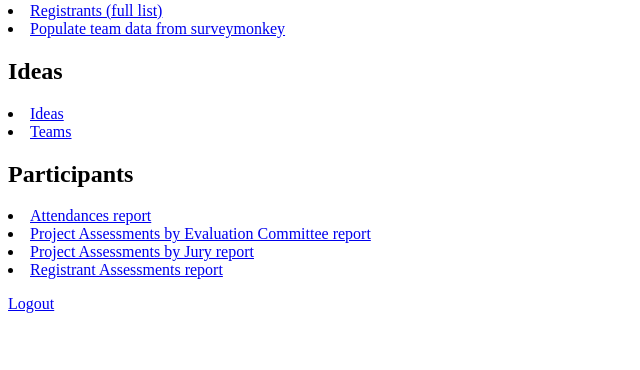
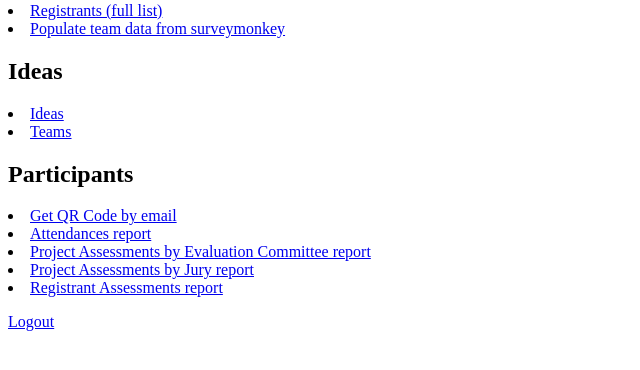
Before and after one commit to neosergio/hackatrix-api, a Django app: page /reports/ in a window 1280 px wide. Shown: the part 125-495 px from the top of the page, without its empty margins (0-640 px from the left). Run offline with Django 3.2, Linux system fonts and the light colour scheme; a user stored in the database is signed in; parts of the project's set-up code (start-up, migrations or seed data) failed here and were passed over; some libraries are stand-ins or nearby versions.

Commit message:
Add form to get QR by submitting email participant

```diff
--- /dev/null
+++ b/reports/forms.py
@@ -0,0 +1,5 @@
+from django import forms
+
+
+class EmailForm(forms.Form):
+    email = forms.EmailField(label='registrant email')
--- a/reports/templates/index.html
+++ b/reports/templates/index.html
@@ -18,6 +18,7 @@
 <div>
     <h2>Participants</h2>
     <p>
+    <li><a href="{% url 'reports:get_QR_code_by_email' %}">Get QR Code by email</a></li>
     <li><a href="{% url 'reports:attendance_items' %}">Attendances report</a></li>
     <li><a href="{% url 'reports:project_assessment_by_evaluation_committee' %}">Project Assessments by Evaluation Committee report</a></li>
     <li><a href="{% url 'reports:project_assessment_by_jury' %}">Project Assessments by Jury report</a></li>
--- a/reports/urls.py
+++ b/reports/urls.py
@@ -3,6 +3,7 @@ from django.urls import path
 from .views import index, attendance_list, attendance_list_by_id, attendance_items
 from .views import project_assessment_by_jury, project_assessment_by_evaluation_committee, idea_list
 from .views import registrant_list_by_project, registrant_assessment, registrant_list
+from .views import get_QR_code_by_email
 
 
 app_name = 'reports'
@@ -15,6 +16,7 @@ urlpatterns = [
     path('project/list/', idea_list, name='idea_list'),
     path('project/teams/', registrant_list_by_project, name='registrant_list_by_project'),
     path('registrant/list/', registrant_list, name='registrant_list'),
+    path('registrant/QR/', get_QR_code_by_email, name='get_QR_code_by_email'),
     path('assessment/project/',
          project_assessment_by_evaluation_committee,
          name='project_assessment_by_evaluation_committee'),
--- a/reports/views.py
+++ b/reports/views.py
@@ -1,7 +1,9 @@
 from constance import config
+from django.conf import settings
 from django.shortcuts import render, get_object_or_404
 from django.contrib.auth.decorators import login_required
 
+from .forms import EmailForm
 from assessments.models import ProjectAssessment, RegistrantAssessment
 from events.models import Attendance, Registrant, RegistrantAttendance
 from ideas.models import IdeaTeamMember, Idea
@@ -41,6 +43,22 @@ def attendance_list_by_id(request, attendance_id):
     else:
         context = dict()
     return render(request, 'attendance_list.html', context)
+
+
+@login_required()
+def get_QR_code_by_email(request):
+    if request.method == 'POST':
+        form = EmailForm(request.POST)
+        if form.is_valid():
+            email = form.cleaned_data['email']
+            registrant = get_object_or_404(Registrant, email=email)
+            context = {'form': form,
+                       'registrant_code': registrant.code,
+                       'qr_code_create_api_url': settings.QR_CODE_CREATE_API_URL}
+    else:
+        form = EmailForm()
+        context = {'form': form}
+    return render(request, 'get_qr_code.html', context)
 
 
 @login_required()
```
Also changed, not shown: reports/templates/get_qr_code.html (added, +19 -0 lines).
